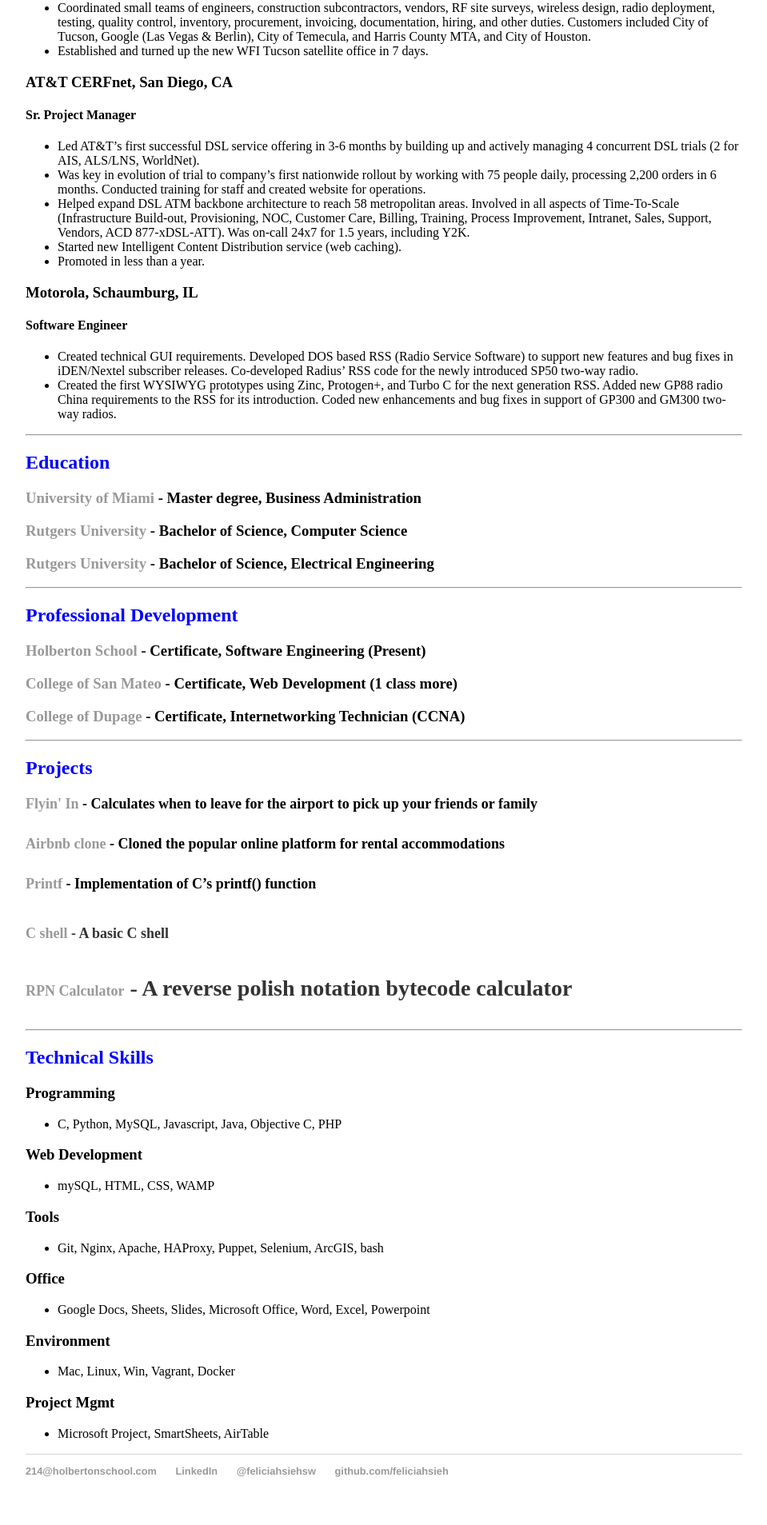
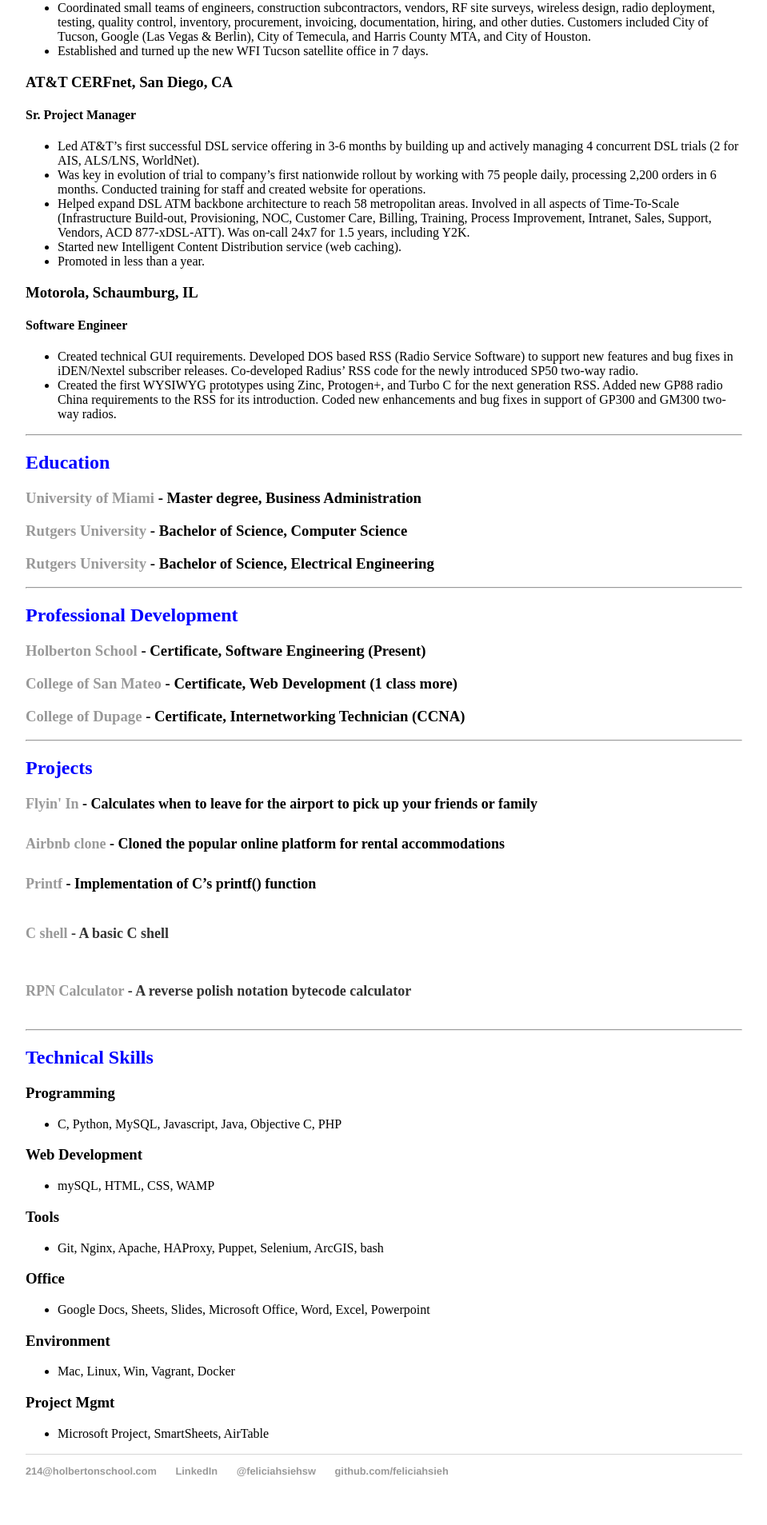
Before and after one commit to feliciahsieh/feliciahsieh.github.io, a Jekyll site: the page built from cv/index.html, in a window 1280 px wide. Shown: the part 707-2614 px from the top of the page at 80% size, without its empty margins (160-1119 px from the left). Built offline with Jekyll 4.4.1, drawn with Linux system fonts in a browser that asks for light colours.

Commit message:
Fix </font> bug

```diff
--- a/cv/index.html
+++ b/cv/index.html
@@ -87,7 +87,7 @@
 
 	<p><font size="4px"><a href="https://github.com/feliciahsieh/shell">C shell</a> - A basic C shell</font></p>
 
-	<p><font size="4px"><a href="https://github.com/feliciahsieh/monty">RPN Calculator</a></font> - A reverse polish notation bytecode calculator</font></p>
+	<p><font size="4px"><a href="https://github.com/feliciahsieh/monty">RPN Calculator</a> - A reverse polish notation bytecode calculator</font></p>
 
 	<hr> <!-- ------------------------- -->
 
```
